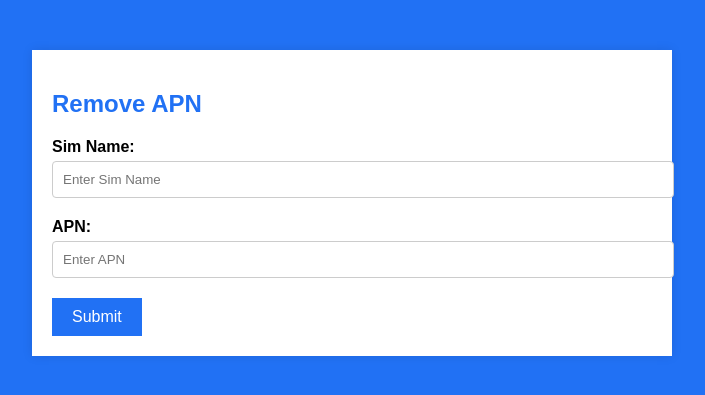
After one commit to js-deepakgiduthuri/MossWebSeverTesting, a Flask app: page /remove_apn in a window 1280 px wide. The commit adds this page. Shown: the top 395 px of the page, without its empty margins (288-993 px from the left). Run offline with Flask 3, Linux system fonts and the light colour scheme.

Commit message:
Added the feature of removing an element from shell apn dictionary

```diff
--- a/Web Application/app.py
+++ b/Web Application/app.py
@@ -4,9 +4,7 @@ from flask_migrate import Migrate
 import os
 import json
 import requests
-import subprocess
 import logging
-
 
 
 app = Flask(__name__)
@@ -31,11 +29,6 @@ def second_page():
     with open('static/data.json', 'r') as file:
         data = json.load(file)
     return render_template('mainhomepage.html', data=data)
-
-'''@app.route('/add_apn')
-def add_apn():
-
-    return render_template('add_apn.html')'''
 
 
 class Modem(db.Model):
@@ -93,64 +86,50 @@ def modem_config():
             return render_template('gsm_exception.html')
 
 
-'''@app.route('/add_apn', methods=['GET', 'POST'])
-def add_apn():
-    if request.method == 'POST':
-        apn_name = request.form['apn']  # Get the APN from the form
-        sim_name = request.form['sim_name']  # Get the SIM name from the form
-
-        # Construct the Docker command
-        docker_command = [
-            'docker', 'run', '--rm', '-v', '/etc:/etc',
-            'jsdeepakgiduthuri/curie57:latest',
-            'python', '/app/main.py', sim_name, apn_name
-        ]
-
-        try:
-            # Run the Docker container with the provided APN and SIM name
-            result = subprocess.run(docker_command, check=True, stdout=subprocess.PIPE, stderr=subprocess.PIPE)
-
-            # Log the output
-            logging.info(result.stdout.decode())
-            return render_template('success_apn.html')  # Redirect to a success page
-        except subprocess.CalledProcessError as e:
-            logging.error(f"Error running Docker container: {e.stderr.decode()}")
-            return render_template('error_apn.html', error=str(e))
-
-    return render_template('add_apn.html')'''
-
 @app.route('/add_apn', methods=['GET', 'POST'])
 def add_apn():
     if request.method == 'POST':
-        # Validate and retrieve form data
-        apn_name = request.form.get('apn')  # Get the APN from the form
-        sim_name = request.form.get('sim_name')  # Get the SIM name from the form
+        sim_name = request.form.get('sim_name')
+        apn_name = request.form.get('apn')
 
-        if not apn_name or not sim_name:
-            return render_template('gsm_exception.html', error="SIM Name and APN must be provided.")
+        if not sim_name or not apn_name:
+            return render_template('gsm_exception.html', error="Both SIM Name and APN must be provided.")
 
-        # Add the APN config to the database
         try:
-            config = APN(apn=apn_name, sim_name=sim_name)
+            config = APN(sim_name=sim_name, apn=apn_name)
             db.session.add(config)
             db.session.commit()
-
-            # Make a request to the modify_shell service to trigger the shell script
-            modify_url = f"http://modify_shell:5010/to_turn_on?sim_name={sim_name}&apn_name={apn_name}"
-            response = requests.get(modify_url)
-
-            if response.status_code == 200:
-                return render_template('gsm_on.html')  # Success page
-            else:
-                logging.error(f"Failed to modify shell script. Status code: {response.status_code}, Response: {response.text}")
-                return render_template('gsm_exception.html', error="Failed to modify shell script.")
-
+            requests.get(f"http://modify_shell:5010/to_turn_on?sim_name={sim_name}&apn_name={apn_name}")
+            return render_template('gsm_on.html')
         except Exception as e:
-            logging.error(f"Failed to trigger shell modification: {str(e)}")
+            logging.error(f"Failed to modify shell script: {str(e)}")
             return render_template('gsm_exception.html', error=str(e))
 
-    return render_template('add_apn.html')  # Render the form for GET requests
+    return render_template('add_apn.html')
 
+
+@app.route('/remove_apn', methods=['GET', 'POST'])
+def remove_apn():
+    if request.method == 'POST':
+        sim_name = request.form.get('sim_name')
+
+        if not sim_name:
+            return render_template('gsm_exception.html', error="SIM Name must be provided.")
+
+        try:
+            apn_entry = APN.query.filter_by(sim_name=sim_name).first()
+            if apn_entry:
+                db.session.delete(apn_entry)
+                db.session.commit()
+                requests.get(f"http://modify_shell:5010/remove_apn?sim_name={sim_name}")
+                return render_template('gsm_on.html')
+            else:
+                return render_template('gsm_exception.html', error="No APN found for the given SIM name.")
+        except Exception as e:
+            logging.error(f"Failed to remove APN: {str(e)}")
+            return render_template('gsm_exception.html', error=str(e))
+
+    return render_template('remove_apn.html')
 
 @app.route('/lan', methods=['POST'])
 def lan_config():
--- a/Web Application/templates/mainhomepage.html
+++ b/Web Application/templates/mainhomepage.html
@@ -62,6 +62,7 @@
       <div class="submit-button">
         <button type="submit" class="submit-btn">Submit</button>
         <button type="button" class="submit-btn" id="add-apn">Add APN</button>
+        <button type="button" class="submit-btn" id="remove-apn">Remove APN</button>
       </div>
     </form>
   </div>
--- /dev/null
+++ b/Web Application/templates/remove_apn.html
@@ -0,0 +1,66 @@
+<!DOCTYPE html>
+<html lang="en">
+<head>
+  <meta charset="UTF-8">
+  <meta name="viewport" content="width=device-width, initial-scale=1.0">
+  <title>Add APN</title>
+  <style>
+    body {
+      background-color: #2171F4;
+      font-family: Arial, sans-serif;
+      margin: 0;
+      padding: 0;
+    }
+    .container {
+      width: 100%;
+      max-width: 600px;
+      margin: 50px auto;
+      background-color: #fff;
+      padding: 20px;
+      box-shadow: 0px 0px 10px rgba(0, 0, 0, 0.1);
+    }
+    h2 {
+      color: #2171F4;
+    }
+    label {
+      font-weight: bold;
+      display: block;
+      margin-bottom: 5px;
+    }
+    input[type="text"] {
+      width: 100%;
+      padding: 10px;
+      margin-bottom: 20px;
+      border: 1px solid #ccc;
+      border-radius: 4px;
+    }
+    .submit-btn {
+      padding: 10px 20px;
+      background-color: #2171F4;
+      border: none;
+      color: #fff;
+      font-size: 16px;
+      cursor: pointer;
+    }
+    .submit-btn:hover {
+      background-color: #1C60E5;
+    }
+  </style>
+</head>
+<body>
+
+<div class="container">
+  <h2>Remove APN</h2>
+  <form action="/remove_apn" method="POST">
+    <label for="sim-name">Sim Name:</label>
+    <input type="text" id="sim-name" name="sim_name" placeholder="Enter Sim Name">
+
+    <label for="apn">APN:</label>
+    <input type="text" id="apn" name="apn" placeholder="Enter APN">
+
+    <button type="submit" class="submit-btn">Submit</button>
+  </form>
+</div>
+
+</body>
+</html>
```
Also changed, not shown: Modify Shell Script/main.py (+40 -32 lines), Web Application/static/js/SecondPageScript.js (+9 -0 lines), docker-compose.yml (+3 -7 lines), editings.txt (added, +9 -0 lines).
